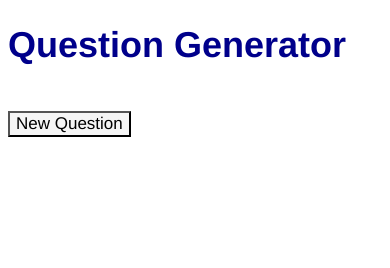
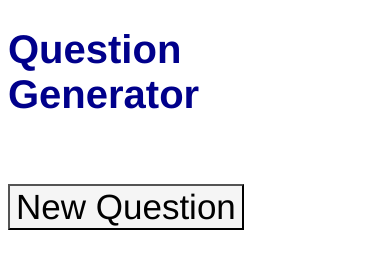
Before and after one commit to MichelleSawa/questiongenerator, a plain HTML site: page index.html in a window 390 px wide. Drawn offline with Linux system fonts and the light colour scheme.

Commit message:
Media query update

```diff
--- a/index.html
+++ b/index.html
@@ -15,9 +15,9 @@
             font-size:17px;
             font-family: Gotham, "Helvetica Neue", Helvetica, Arial, "sans-serif";}
         @media (max-width: 600px){
-    h1 {font-size-adjust: auto}
-    body {font-size-adjust: auto}
-    button {font-size-adjust: auto}
+    h1 {font-size: 40px}
+    body {font-size: 35px}
+    button {font-size: 35px}
 </style>
 </head>
 
```
